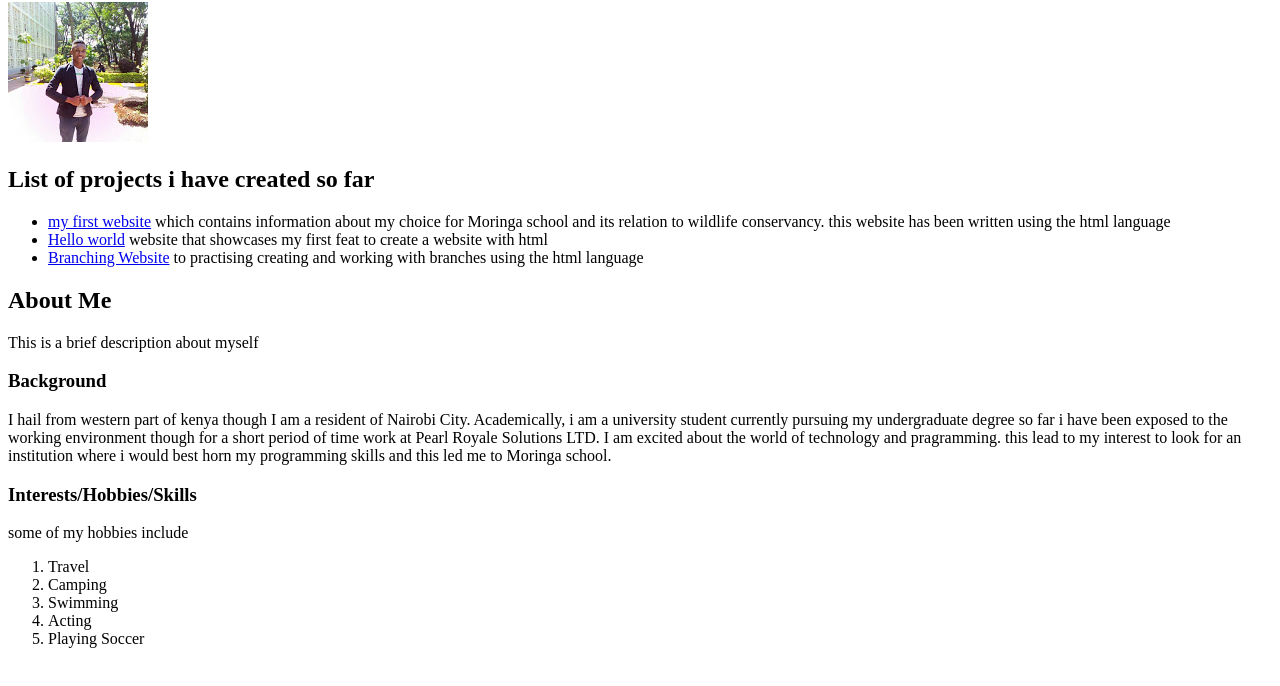
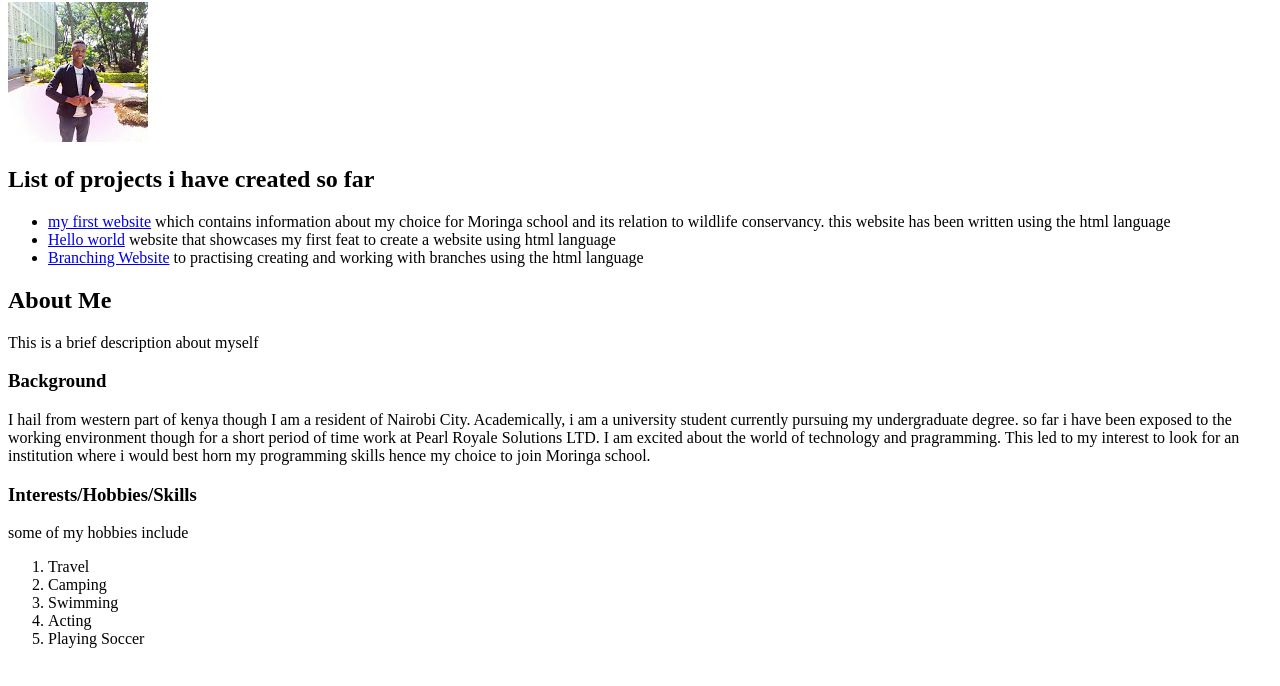
Before and after one commit to rmautia/portfolio, a plain HTML site: page ranaya.html in a window 1280 px wide. Shown: the part 78-764 px from the top of the page. Drawn offline with Linux system fonts and the light colour scheme.

Commit message:
add readme.md.

```diff
--- a/ranaya.html
+++ b/ranaya.html
@@ -10,16 +10,16 @@
 <h2>List of projects i have created so far</h2>
 <ul>
   <li><a href="https://github.com/rmautia/specter.git">my first website</a> which contains information about my choice for Moringa school and its relation to wildlife conservancy. this website has been written using the html language</li>
-  <li><a href="https://github.com/rmautia/pearson.git">Hello world</a> website that showcases my first feat to create a website with html</li>
+  <li><a href="https://github.com/rmautia/pearson.git">Hello world</a> website that showcases my first feat to create a website using html language</li>
   <li><a href="https://github.com/rmautia/litt.git">Branching Website</a> to practising creating and working with branches using the html language</li>
 </ul>
 <h2>About Me</h2>
 <p>This is a brief description about myself</p>
 <h3>Background</h3>
 I hail from western part of kenya though I am a resident of Nairobi City.
-Academically, i am a university student currently pursuing my undergraduate degree
+Academically, i am a university student currently pursuing my undergraduate degree.
 so far i have been exposed to the working environment though for a short period of time work at Pearl Royale Solutions LTD.
-I am excited about the world of technology and pragramming. this lead to my interest to look for an institution where i would best horn my programming skills and this led me to Moringa school.
+I am excited about the world of technology and pragramming. This led to my interest to look for an institution where i would best horn my programming skills hence my choice to join Moringa school.
 <h3>Interests/Hobbies/Skills</h3>
 <p>some of my hobbies include</p>
 <ol>
```
Also changed, not shown: 1 other file.
